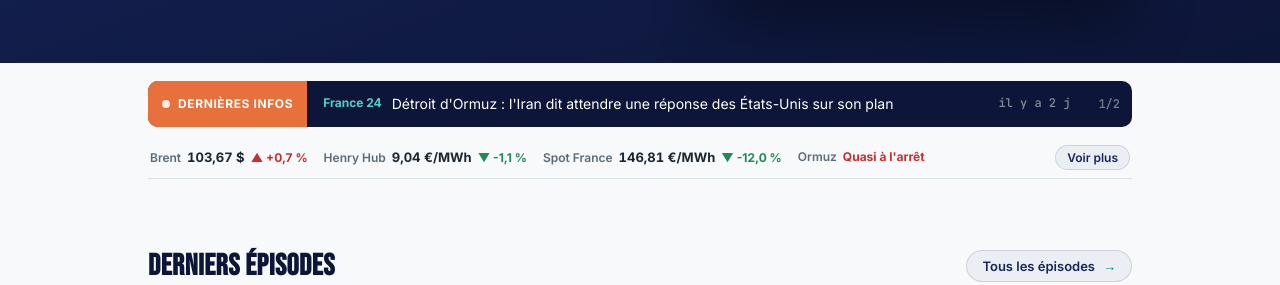
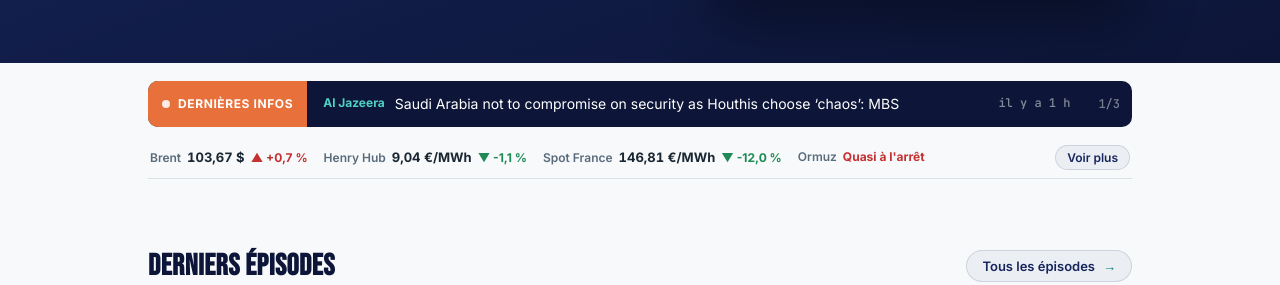
Before and after one commit to InsideEnergyMarkets/Inside-Energy-Markets, a Jekyll site: the page built from index.html, in a window 1280 px wide and 1400 px high, scrolled down 406 px. Shown: the part 165-450 px from the top of the window. Built offline with Jekyll 4.4.1, drawn with Linux system fonts in a browser that asks for light colours; some of the changed text lies outside the part shown.

```diff
--- a/_data/news.json
+++ b/_data/news.json
@@ -1,6 +1,13 @@
 {
- "updated_at": "2026-09-30T18:49:22+00:00",
+ "updated_at": "2026-09-30T20:44:30+00:00",
  "items": [
+  {
+   "title": "Saudi Arabia not to compromise on security as Houthis choose ‘chaos’: MBS",
+   "url": "https://www.aljazeera.com/news/2026/9/30/saudi-crown-prince-says-no-compromise-on-kingdoms-security-against-threats?traffic_source=rss",
+   "source": "Al Jazeera",
+   "lang": "en",
+   "date": "2026-09-30T19:20:04+00:00"
+  },
   {
    "title": "Détroit d'Ormuz : l'Iran dit attendre une réponse des États-Unis sur son plan",
    "url": "https://www.france24.com/fr/moyen-orient/20260929-detroit-ormuz-iran-dit-attendre-reponse-des-etats-unis-sur-son-plan-sanctions",
--- a/_data/podcast.json
+++ b/_data/podcast.json
@@ -1,5 +1,5 @@
 {
- "updated_at": "2026-09-30T18:49:23+00:00",
+ "updated_at": "2026-09-30T20:44:31+00:00",
  "episodes": {
   "10": {
    "audio": "https://anchor.fm/s/10edf0868/podcast/play/126486789/https%3A%2F%2Fd3ctxlq1ktw2nl.cloudfront.net%2Fstaging%2F2026-8-29%2F489715b9-9275-387d-cec8-06e4f3de2244.mp3",
```
Also changed, not shown: _data/incidents.json (+4 -4 lines).
